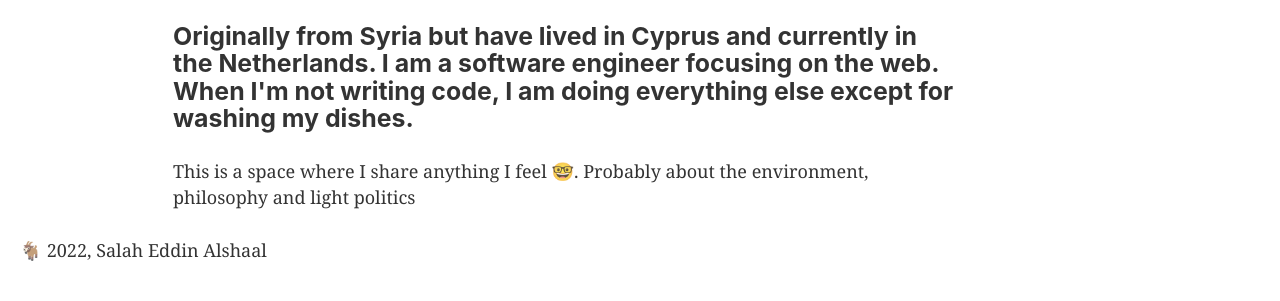
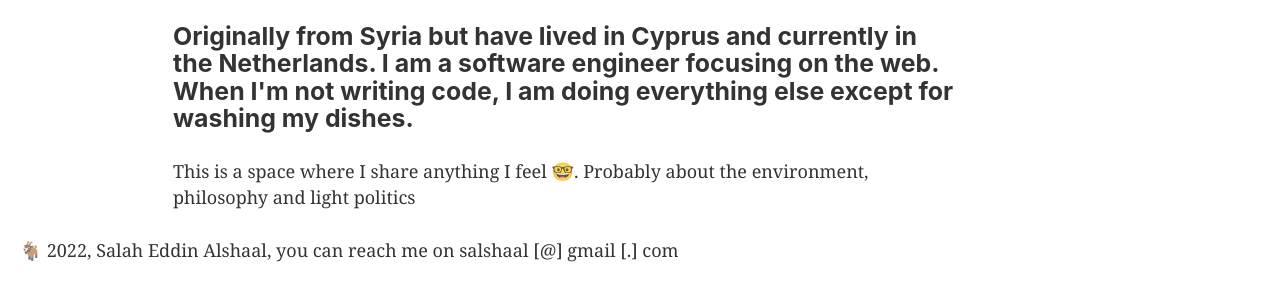
Before and after one commit to SalahEddin/made-in-syria, a Gatsby site: page / in a window 1280 px wide. Shown: the part 325-626 px from the top of the page. Built offline with nearby package versions, Linux system fonts and the light colour scheme; Gatsby itself is replaced by a stand-in of ours.

Commit message:
📦 add email

```diff
--- a/src/components/layout.js
+++ b/src/components/layout.js
@@ -40,7 +40,7 @@ const Layout = ({ children }) => {
           <Nav className="nav__part" />
           <main className="main__part">{children}</main>
         </div>
-        <footer>🐐 {new Date().getFullYear()}, Salah Eddin Alshaal</footer>
+        <footer>🐐 {new Date().getFullYear()}, Salah Eddin Alshaal, you can reach me on salshaal [@] gmail [.] com</footer>
       </div>
     </>
   )
```
